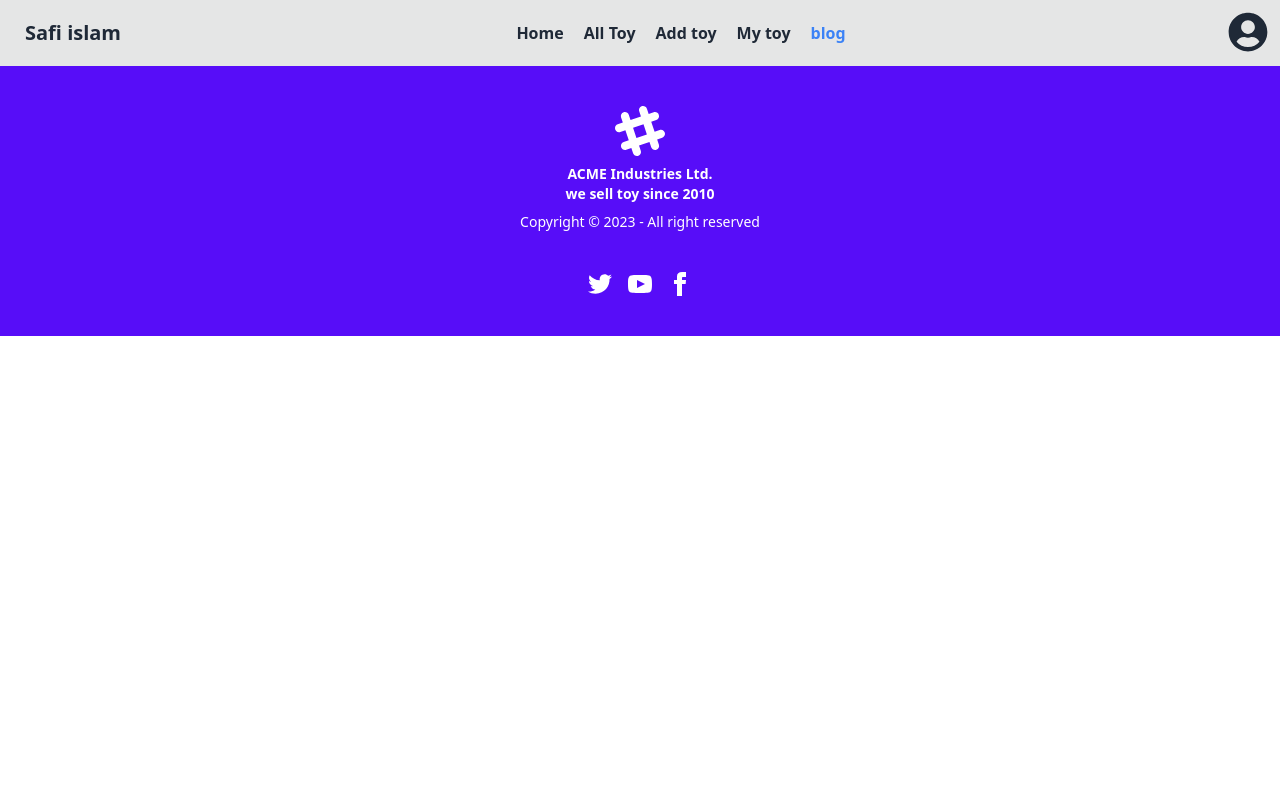
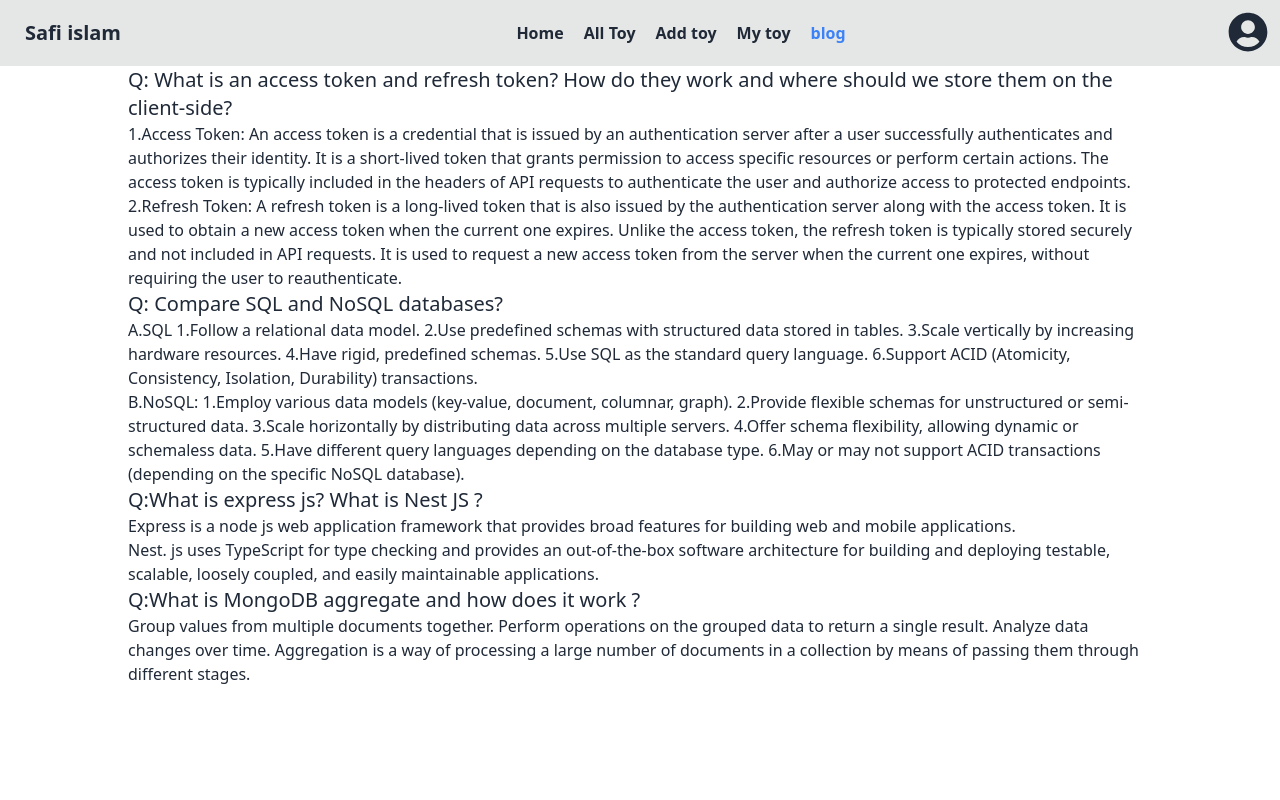
Before and after one commit to safiislam/toy-market-client, a React (Vite) app: page /blog in a window 1280 px wide. Shown: the top 800 px of the page. Built offline with nearby package versions, Linux system fonts and the light colour scheme; no server answers.

Commit message:
blog page add

```diff
--- a/src/Shared/AllToyTable.jsx
+++ b/src/Shared/AllToyTable.jsx
@@ -5,7 +5,7 @@ import { Link } from "react-router-dom";
 
 
 const AllToyTable = ({ index, toy }) => {
-    const { _id, name, price, sellerEmail, sellerName, quantity, rating, subCategory } = toy
+    const { _id, name, price,  sellerName, quantity, subCategory } = toy
     return (
         <tr>
             <th>{index + 1}</th>
--- a/src/pages/AllToys.jsx
+++ b/src/pages/AllToys.jsx
@@ -1,12 +1,33 @@
 import { useLoaderData } from "react-router-dom";
 import AllToyTable from "../Shared/AllToyTable";
+import { useState } from "react";
 
 
 const AllToys = () => {
     const allToy = useLoaderData()
+    const [toyes,setToyes] = useState(allToy)
     console.log(allToy)
+    const handleSearch =(event)=>{
+
+        const text = event.target.value
+        fetch(`http://localhost:5000/alltoy/${text}`)
+        .then(res=> res.json())
+        .then(data =>setToyes(data) )
+
+    }
+    console.log(toyes)
     return (
         <div>
+            <div className="flex justify-end my-3">
+                <div className="form-control ">
+                    <div className="input-group">
+                        <input type="text" name="search" onChange={handleSearch} placeholder="Search…" className="input input-bordered" />
+                        <button className="btn btn-square">
+                            <svg xmlns="http://www.w3.org/2000/svg" className="h-6 w-6" fill="none" viewBox="0 0 24 24" stroke="currentColor"><path strokeLinecap="round" strokeLinejoin="round" strokeWidth="2" d="M21 21l-6-6m2-5a7 7 0 11-14 0 7 7 0 0114 0z" /></svg>
+                        </button>
+                    </div>
+                </div>
+            </div>
             <div className="overflow-x-auto mx-3">
                 <table className="table table-zebra w-full">
                     {/* head */}
@@ -24,7 +45,7 @@ const AllToys = () => {
                     <tbody>
                         {/* row 1 */}
                         {
-                            allToy?.map((toy, index) => <AllToyTable key={toy._id} index ={index} toy={toy}  />)
+                            toyes?.map((toy, index) => <AllToyTable key={toy._id} index={index} toy={toy} />)
                         }
                     </tbody>
                 </table>
--- a/src/pages/Blog.jsx
+++ b/src/pages/Blog.jsx
@@ -2,8 +2,48 @@
 
 const Blog = () => {
     return (
-        <div>
+        <div className="h-screen mx-3 md:mx-32">
+            <div>
+                <p className="text-xl" > Q: What is an access token and refresh token? How do they work and where should we store them on the client-side?</p>
+                <p>1.Access Token:
+                    An access token is a credential that is issued by an authentication server after a user successfully authenticates and authorizes their identity. It is a short-lived token that grants permission to access specific resources or perform certain actions. The access token is typically included in the headers of API requests to authenticate the user and authorize access to protected endpoints.
+                    <br />
+                    2.Refresh Token:
+                    A refresh token is a long-lived token that is also issued by the authentication server along with the access token. It is used to obtain a new access token when the current one expires. Unlike the access token, the refresh token is typically stored securely and not included in API requests. It is used to request a new access token from the server when the current one expires, without requiring the user to reauthenticate.
+                </p>
+            </div>
+            <div>
+                <p className="text-xl" > Q: Compare SQL and NoSQL databases?</p>
+                <p>A.SQL
+                    1.Follow a relational data model.
+                    2.Use predefined schemas with structured data stored in tables.
+                    3.Scale vertically by increasing hardware resources.
+                    4.Have rigid, predefined schemas.
+                    5.Use SQL as the standard query language.
+                    6.Support ACID (Atomicity, Consistency, Isolation, Durability) transactions.
+                    <br />
+                    B.NoSQL:
+                    1.Employ various data models (key-value, document, columnar, graph).
+                    2.Provide flexible schemas for unstructured or semi-structured data.
+                    3.Scale horizontally by distributing data across multiple servers.
+                    4.Offer schema flexibility, allowing dynamic or schemaless data.
+                    5.Have different query languages depending on the database type.
+                    6.May or may not support ACID transactions (depending on the specific NoSQL database).
+                </p>
+            </div>
+            <div>
+                <p className="text-xl" > Q:What is express js? What is Nest JS ?</p>
+                <p> Express is a node js web application framework that provides broad features for building web and mobile applications.
+                    <br />
+                    Nest. js uses TypeScript for type checking and provides an out-of-the-box software architecture for building and deploying testable, scalable, loosely coupled, and easily maintainable applications.
+                </p>
+            </div>
+            <div>
+                <p className="text-xl" > Q:What is MongoDB aggregate and how does it work ?</p>
+                <p> Group values from multiple documents together. Perform operations on the grouped data to return a single result. Analyze data changes over time. Aggregation is a way of processing a large number of documents in a collection by means of passing them through different stages.
 
+                </p>
+            </div>
         </div>
     );
 };
--- a/src/pages/MyToys.jsx
+++ b/src/pages/MyToys.jsx
@@ -4,12 +4,34 @@ import { AuthContext } from "../Provider/AuthProvider";
 import MyToyTable from "../Shared/MyToyTable";
 
 import Swal from "sweetalert2";
+import CreatableSelect from "react-select/creatable";
+
+const options = [
+    { value: 'sports car', label: 'sports car' },
+    { value: 'truck', label: 'truck' },
+    { value: 'regular car', label: 'regular car' },
+
+];
+
+const MyToys = () => {
+
+    const { user } = useContext(AuthContext)
+    const [myToys, setMyToys] = useState([])
+    const [sort, setShort] = useState(...myToys)
+
+    const handleShort = (event) => {
+        const text = event.value
+
+        if (text) {
+            const result = myToys.filter(cata => cata.subCategory == text)
+            setShort(result)
+        }
+        // else{
+        //     setShort(myToys)
+        // }
+    }
 
 
-const MyToys = () => {
-    const { user } = useContext(AuthContext)
-    const [myToys, setMyToys] = useState([])
-    console.log(myToys)
     const url = `http://localhost:5000/toy?email=${user?.email}`
     useEffect(() => {
         fetch(url)
@@ -44,7 +66,7 @@ const MyToys = () => {
                                 'Your file has been deleted.',
                                 'success'
                             )
-                            const remaining = myToys.filter( toy => toy._id !== id );
+                            const remaining = myToys.filter(toy => toy._id !== id);
                             setMyToys(remaining)
                         }
                     })
@@ -54,6 +76,18 @@ const MyToys = () => {
 
     return (
         <div>
+            <div>
+                <CreatableSelect
+
+                    defaultValue=''
+
+                    onChange={handleShort}
+
+                    options={options}
+                    name="input"
+                    className="w-96 mx-auto"
+                />
+            </div>
             <div className="overflow-x-auto">
                 <table className="table table-zebra w-full">
                     {/* head */}
@@ -71,7 +105,7 @@ const MyToys = () => {
                     <tbody>
                         {/* row 1 */}
                         {
-                            myToys?.map((toy, index) => < MyToyTable key={toy._id} handleDeleteToy={handleDeleteToy} index={index} toy={toy} />)
+                            sort?.map((toy, index) => < MyToyTable key={toy._id} handleDeleteToy={handleDeleteToy} index={index} toy={toy} />)
                         }
                     </tbody>
                 </table>
--- a/src/pages/ViewDetail.jsx
+++ b/src/pages/ViewDetail.jsx
@@ -1,11 +1,15 @@
 import { useLoaderData } from "react-router-dom";
 
+
+
 const ViewDetail = () => {
+
     const toy = useLoaderData()
     const {  name, price, sellerEmail, sellerName, quantity, rating, subCategory,photoUrl } = toy
     console.log(toy)
     return (
         <div>
+
             <div className="hero min-h-screen bg-base-200">
                 <div className="hero-content flex-col lg:flex-row-reverse">
                     <img src={photoUrl} className="max-w-sm rounded-lg shadow-2xl" />
```
